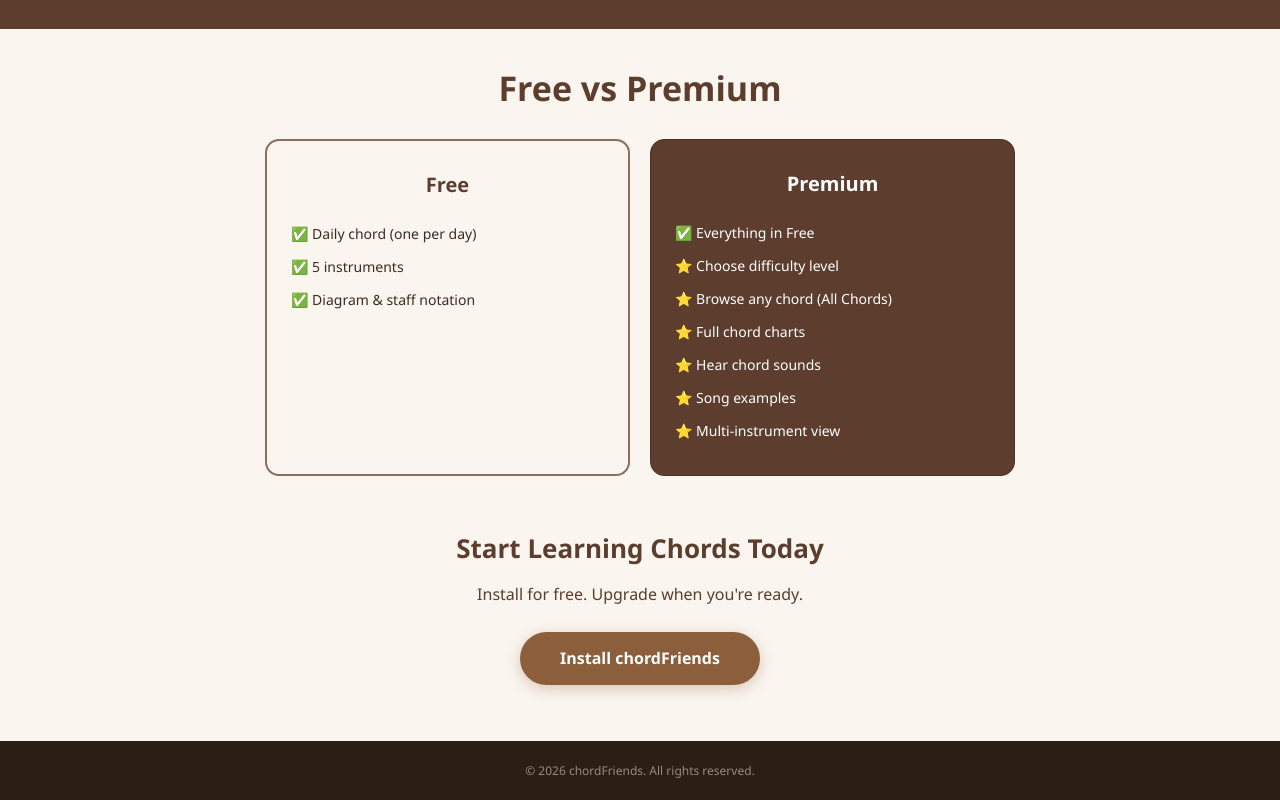
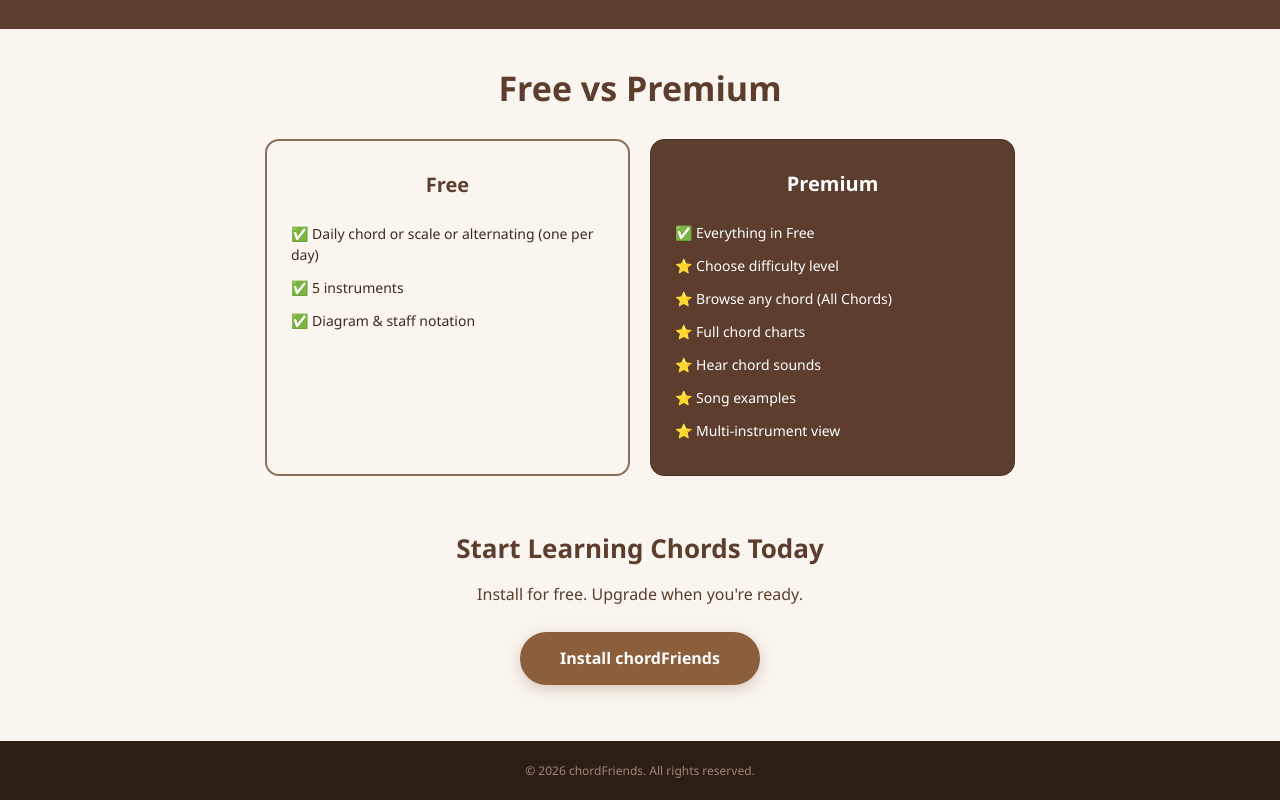
Before and after one commit to Yajjay3/chordFriends, a browser extension: page docs/index.html in a window 1280 px wide. Shown: the part 1711-2511 px from the top of the page. Drawn offline with Linux system fonts and the light colour scheme.

Commit message:
Update free feature wording on website

```diff
--- a/docs/index.html
+++ b/docs/index.html
@@ -127,7 +127,7 @@
       <div class="compare-box compare-free">
         <h3>Free</h3>
         <ul>
-          <li>✅ Daily chord (one per day)</li>
+          <li>✅ Daily chord or scale or alternating (one per day)</li>
           <li>✅ 5 instruments</li>
           <li>✅ Diagram &amp; staff notation</li>
         </ul>
```
Also changed, not shown: website/index.html (+1 -1 lines).
